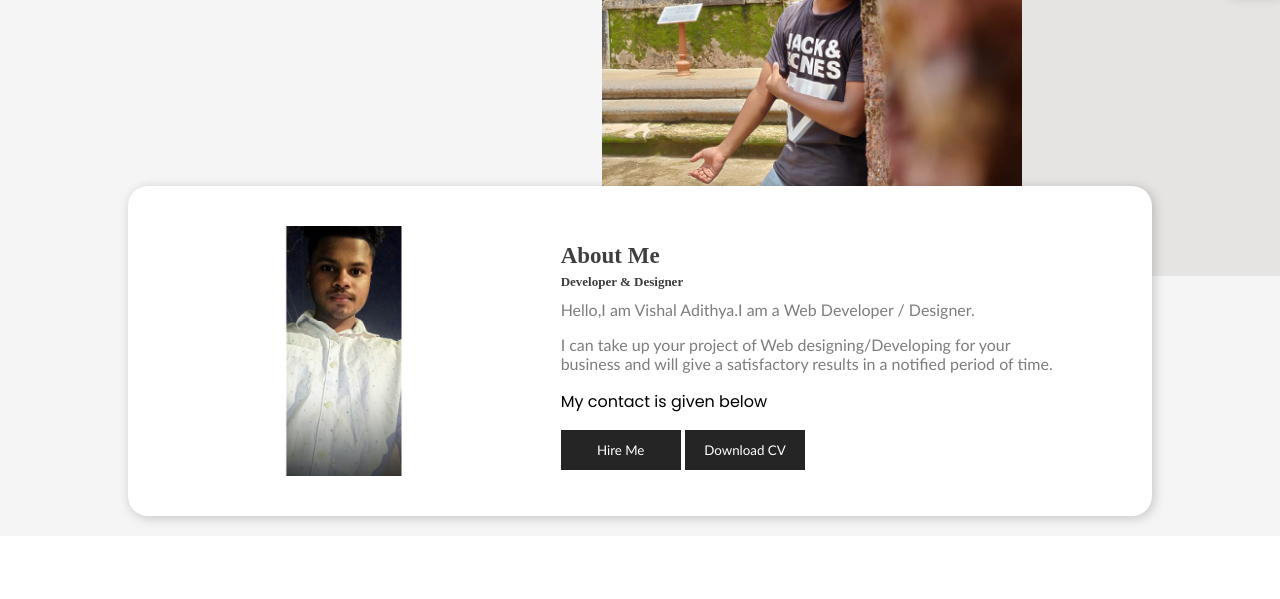
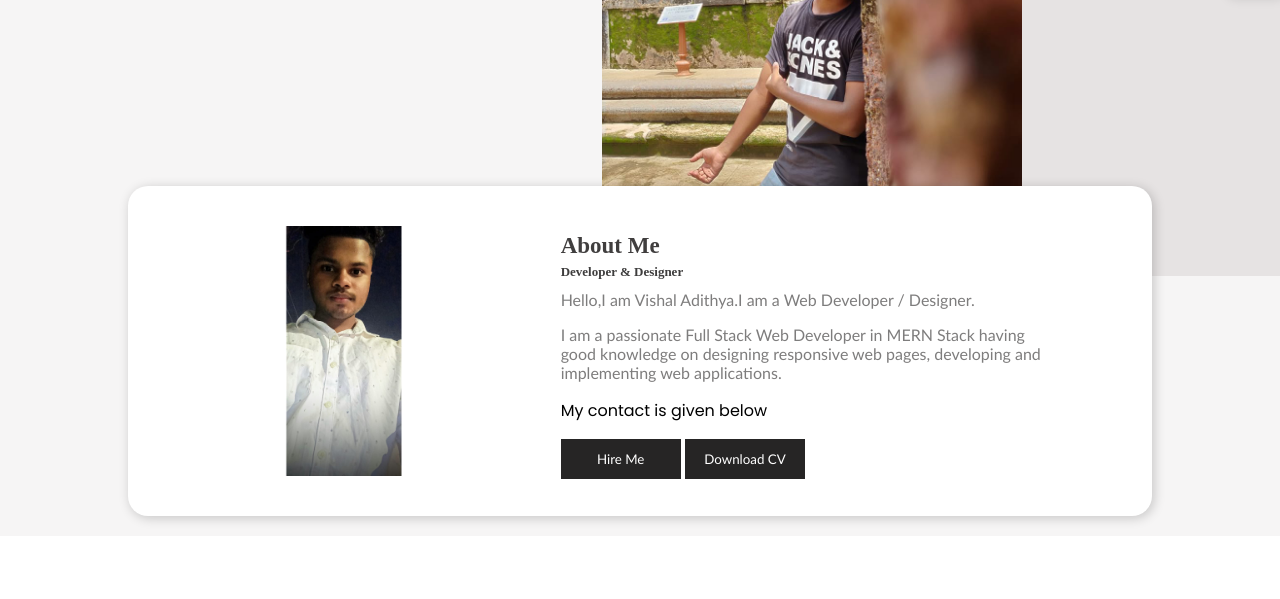
Before and after one commit to Vi46/Portfolio, a plain HTML site: page Portfolio/index.html in a window 1280 px wide. Shown: the part 484-1083 px from the top of the page. Drawn offline with nearby package versions, Linux system fonts and the light colour scheme.

Commit message:
Update index.html

```diff
--- a/Portfolio/index.html
+++ b/Portfolio/index.html
@@ -54,7 +54,9 @@
             <p>About Me</p>
             <p>Developer & Designer</p>
             <p>Hello,I am Vishal Adithya.I am a Web Developer / Designer.</p>
-            <p>I can take up your project of Web designing/Developing for your business and will give a satisfactory results in a notified period of time.</p>
+            <p>I am a passionate Full Stack Web Developer in MERN Stack having good knowledge on
+               designing responsive web pages,
+               developing and implementing web applications.</p>
             <p>My contact is given below</p>
             <button>Hire Me</button>
             <button>Download CV</button>
```
